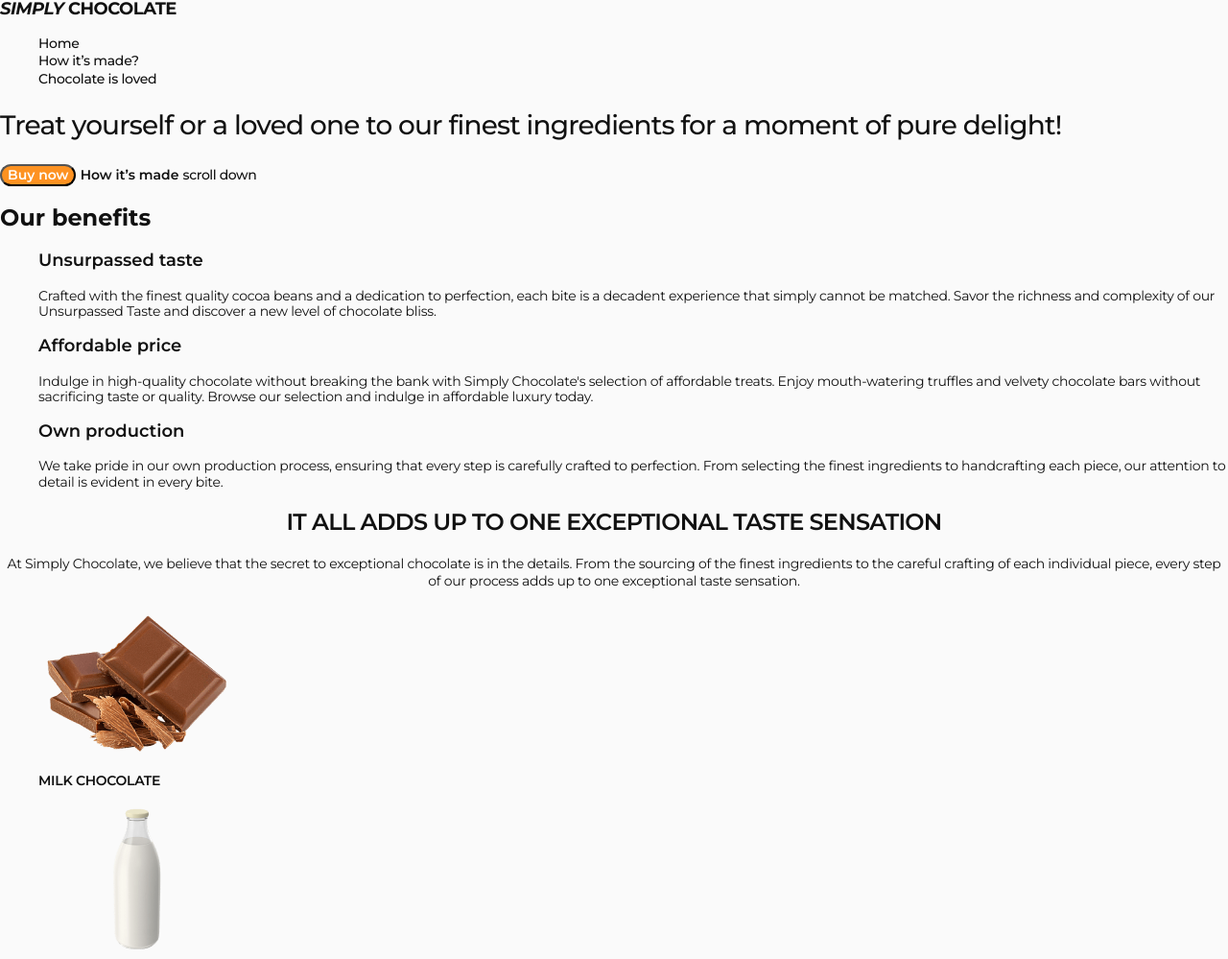
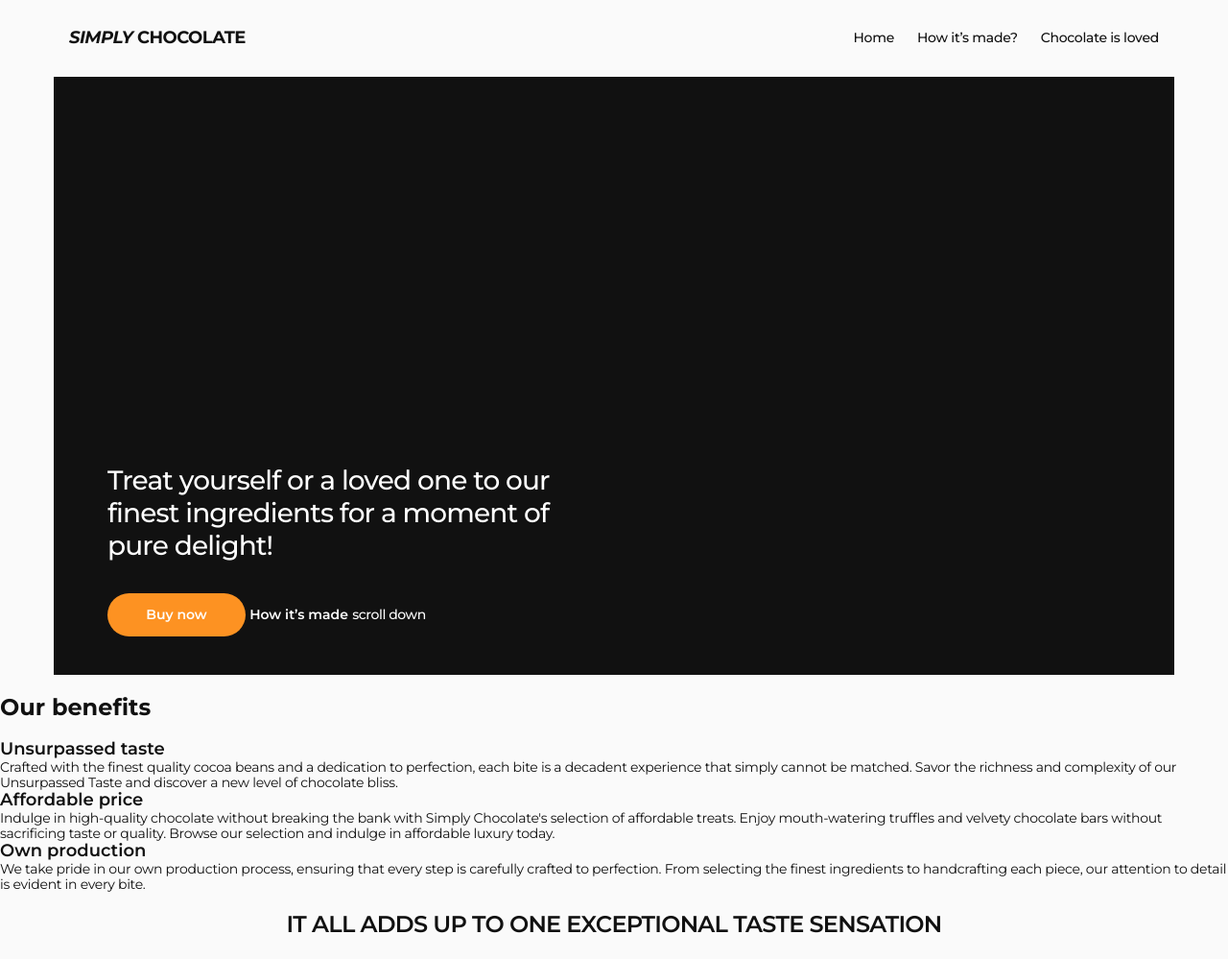
Before and after one commit to Nika1599/Simply-chocolate, a plain HTML site: page index.html in a window 1280 px wide. Shown: the top 999 px of the page at 96% size. Drawn offline with nearby package versions, Linux system fonts and the light colour scheme.

Commit message:
added flex-elements

```diff
--- a/css/styles.css
+++ b/css/styles.css
@@ -1,8 +1,19 @@
 /* ====== Common styles ======*/
+h1.h2,
+h3,
+h4,
+h5,
+p {
+  margin-top: 0;
+  margin-bottom: 0;
+}
 
 ul,
 ol {
   list-style-type: none;
+  margin-top: 0;
+  margin-bottom: 0;
+  padding-left: 0;
 }
 
 a {
@@ -24,6 +35,14 @@ body {
   background: #fafafa;
 }
 
+.container {
+  width: 1168px;
+  padding-left: 16px;
+  padding-right: 16px;
+  margin-right: auto;
+  margin-left: auto;
+}
+
 .section-title {
   font-size: 24px;
   font-weight: 600;
@@ -31,11 +50,31 @@ body {
   letter-spacing: -0.03em;
   text-align: center;
   text-transform: uppercase;
+  margin-bottom: 50px;
+}
+
+.page-nav {
+  display: flex;
+  justify-content: space-between;
+  align-items: center;
+}
+
+.menu {
+  display: flex;
+  column-gap: 24px;
 }
 
 /* ====== Common styles ======*/
 
 /* ====== Page-header styles ======*/
+
+.hero-container {
+  padding-top: 381px;
+  padding-bottom: 40px;
+  padding-right: 56px;
+  padding-left: 56px;
+  background-color: #111;
+}
 
 .logo {
   font-weight: 700;
@@ -49,6 +88,9 @@ body {
 }
 
 .menu-link {
+  display: block;
+  padding-top: 32px;
+  padding-bottom: 32px;
   font-weight: 500;
   font-size: 14px;
   line-height: 1.14;
@@ -64,18 +106,26 @@ body {
 
 /* ====== Hero styles ======*/
 .main-title {
+  max-width: 462px;
   font-weight: 500;
   font-size: 28px;
   line-height: 1.21;
   letter-spacing: -0.03em;
+  color: #fff;
+  margin-bottom: 32px;
 }
 
 .buy-now-btn {
+  min-width: 144px;
+  height: 45px;
+  padding-left: 40px;
+  padding-right: 40px;
   font-weight: 600;
   font-size: 14px;
   color: #fff;
   background: #fd9222;
   border-radius: 100px;
+  border: none;
 }
 
 .buy-now-btn:hover,
@@ -88,7 +138,7 @@ body {
   font-weight: 600;
   font-size: 14px;
   border-radius: 100px;
-  /* color: #fff; */
+  color: #fff;
 }
 
 .how-made-link:hover,
@@ -101,7 +151,7 @@ body {
   font-size: 14px;
   line-height: 1.29;
   letter-spacing: -0.03em;
-  /* color: #fff; */
+  color: #fff;
 }
 .scroll-down-link:hover,
 .scroll-down-link:focus {
@@ -165,6 +215,21 @@ body {
 /* =========== How Made Section styles =========== */
 
 /*=========== Reviews Section Styles  =========== */
+.reviews {
+  padding-top: 50px;
+  padding-bottom: 100px;
+}
+
+.reviews-list {
+  display: flex;
+  flex-wrap: wrap;
+  gap: 28px;
+}
+
+.reviews-list-item {
+  width: calc((100% - 56px) / 3);
+}
+
 .reviews-list-fullname {
   font-weight: 600;
   font-size: 18px;
--- a/index.html
+++ b/index.html
@@ -21,6 +21,7 @@
   </head>
   <body>
     <header class="page-header">
+      <div class="container">
         <nav class="page-nav">
           <a class="logo" href="./index.html"
             ><span class="text-italic">SIMPLY</span> CHOCOLATE</a
@@ -37,10 +38,12 @@
             </li>
           </ul>
         </nav>
+      </div>
     </header>
     <main>
       <!-- Hero Section -->
       <section class="hero">
+        <div class="container hero-container">
           <h1 class="main-title">
             Treat yourself or a loved one to our finest ingredients for a moment
             of pure delight!
@@ -48,6 +51,7 @@
           <button class="buy-now-btn" type="button">Buy now</button>
           <a class="how-made-link" href="">How it’s made</a>
           <a class="scroll-down-link" href="#benefits">scroll down</a>
+        </div>
       </section>
       <section class="benefits" id="benefits">
         <h2>Our benefits</h2>
@@ -169,6 +173,7 @@
       </section>
       <!-- ===== Reviews section ===== -->
       <section class="reviews" id="reviews">
+        <div class="container">
           <h2 class="section-title">chocolate is loved</h2>
           <ul class="reviews-list">
             <li class="reviews-list-item">
@@ -211,7 +216,9 @@
             </li>
           </ul>
           <button class="leave-review-btn" type="button">Leave a review</button>
+        </div>
       </section>
+
       <!-- ===== Reviews section ===== -->
     </main>
     <footer class="page-footer">
```
Lines whose indentation alone changed are shown as unchanged.
